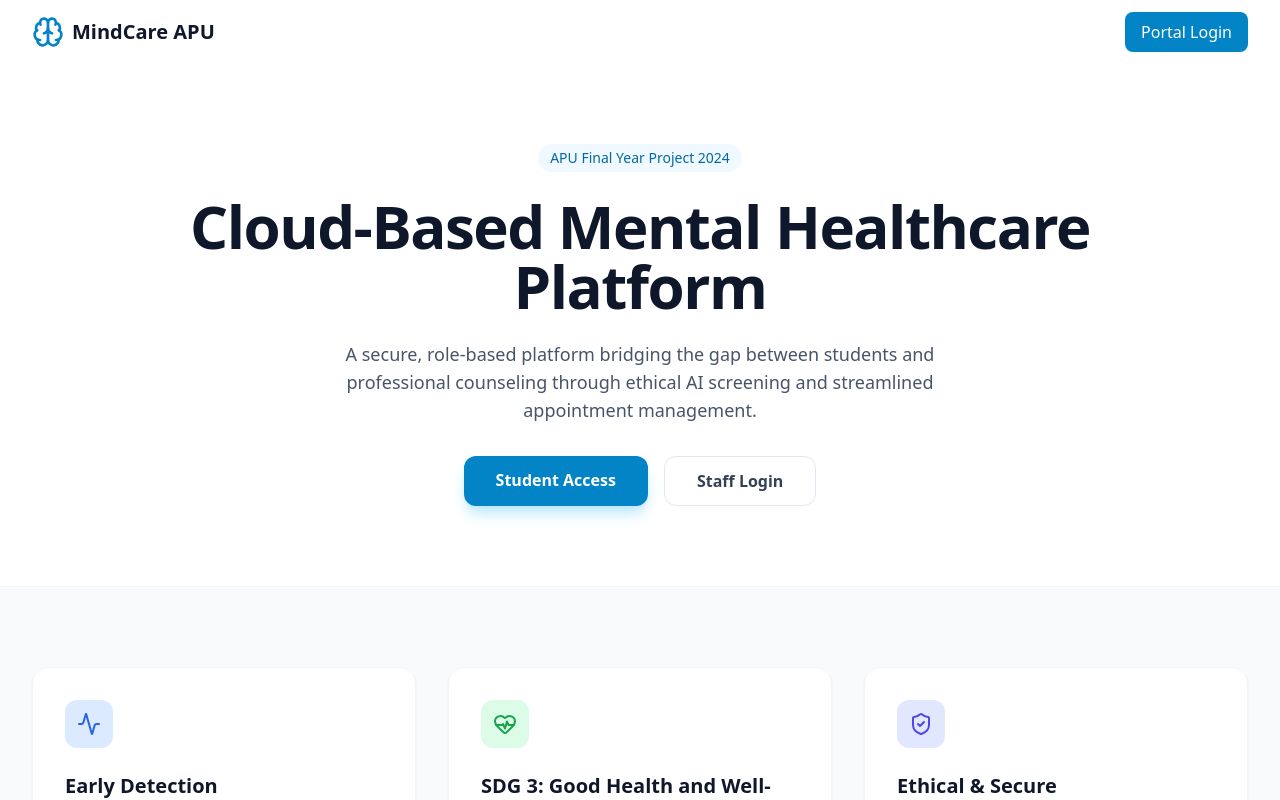
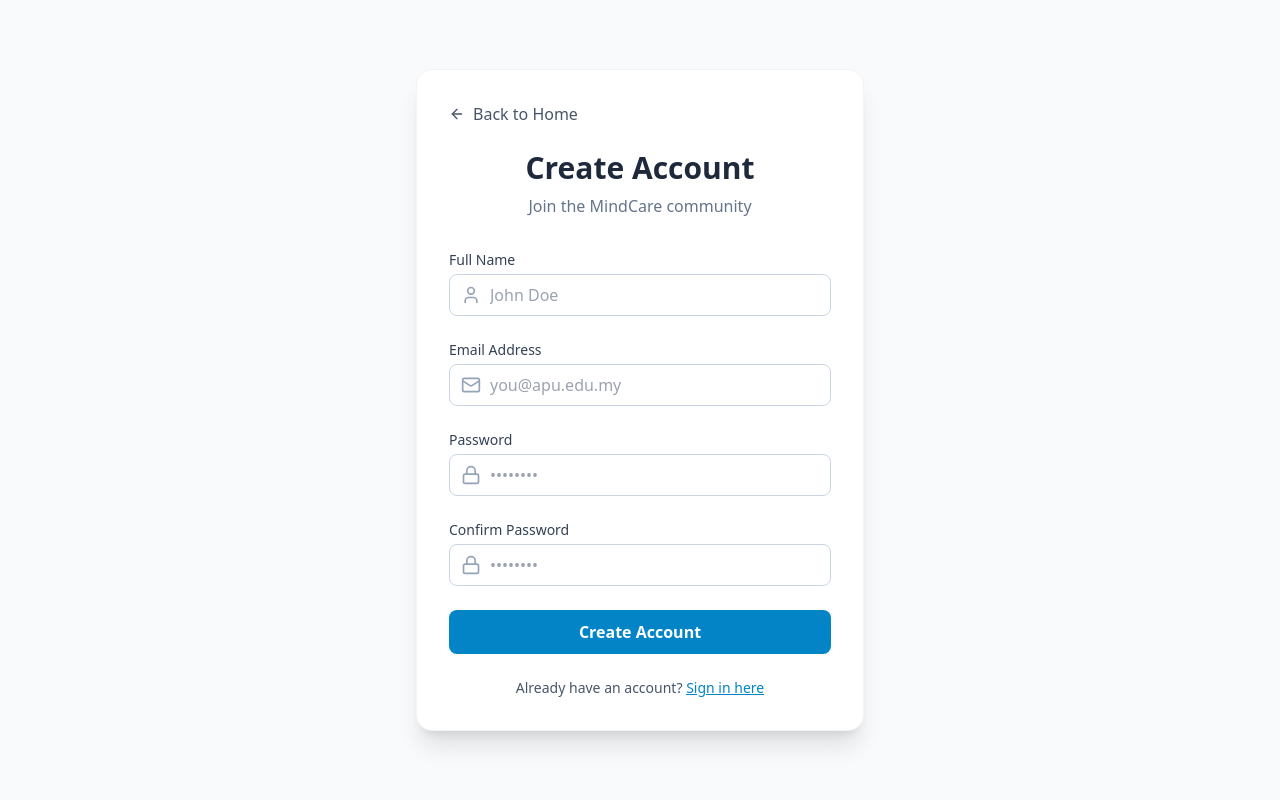
Before and after one commit to RennyW-TALL/fyp_yr, a React (Vite) app in the folder frontend/: page /#/register in a window 1280 px wide. Before the commit this address led to /#/. Shown: the top 800 px of the page. Built offline with nearby package versions, Linux system fonts and the light colour scheme.

Commit message:
added registration page, added back button, adn the switcharoo

```diff
--- a/frontend/App.tsx
+++ b/frontend/App.tsx
@@ -3,6 +3,7 @@
 import { AuthProvider, useAuth } from './context/AuthContext';
 import Layout from './components/Layout';
 import Login from './pages/Login';
+import Register from './pages/Register';
 import Landing from './pages/Landing';
 import StudentDashboard from './pages/student/StudentDashboard';
 import ChatbotPage from './pages/student/ChatbotPage';
@@ -40,6 +41,7 @@
         <Routes>
             <Route path="/" element={<Landing />} />
             <Route path="/login" element={<Login />} />
+            <Route path="/register" element={<Register />} />
 
             {/* Student Routes */}
             <Route path="/student/*" element={
--- a/frontend/pages/Login.tsx
+++ b/frontend/pages/Login.tsx
@@ -2,7 +2,7 @@
 import { useAuth } from '../context/AuthContext';
 import { useNavigate } from 'react-router-dom';
 import { Role } from '../types';
-import { Lock, Mail, Loader2, AlertCircle } from 'lucide-react';
+import { Lock, Mail, Loader2, AlertCircle, ArrowLeft } from 'lucide-react';
 
 const Login = () => {
   const { login, isLoading } = useAuth();
@@ -29,6 +29,10 @@
     }
   };
 
+  const redirectToRegistration = () => {
+    navigate('/register');
+  };
+
   const populateDemo = (role: 'student' | 'admin' | 'counselor') => {
     switch(role) {
         case 'student':
@@ -49,6 +53,14 @@
   return (
     <div className="min-h-screen flex items-center justify-center bg-slate-50 p-4">
       <div className="max-w-md w-full bg-white rounded-2xl shadow-xl p-8 border border-slate-100">
+        <button
+          onClick={() => navigate('/')}
+          className="mb-6 flex items-center gap-2 text-slate-600 hover:text-slate-800 transition-colors"
+        >
+          <ArrowLeft className="h-4 w-4" />
+          Back to Home
+        </button>
+
         <div className="text-center mb-8">
             <h2 className="text-3xl font-bold text-slate-800">Welcome Back</h2>
             <p className="text-slate-500 mt-2">Sign in to access the MindCare portal</p>
@@ -100,6 +112,18 @@
             </button>
         </form>
 
+        <div className="mt-6 text-center">
+            <p className="text-sm text-slate-600">
+                Don't have an account?{' '}
+                <button
+                    onClick={redirectToRegistration}
+                    className="text-brand-600 hover:text-brand-700 font-medium underline"
+                >
+                    Register here
+                </button>
+            </p>
+        </div>
+
         <div className="mt-8 pt-6 border-t border-slate-100">
             <p className="text-xs text-center text-slate-500 mb-3">Quick Fill (Demo Only)</p>
             <div className="flex justify-center gap-2">
--- /dev/null
+++ b/frontend/pages/Register.tsx
@@ -0,0 +1,153 @@
+import React, { useState } from 'react';
+import { useNavigate } from 'react-router-dom';
+import { Lock, Mail, User, ArrowLeft, Loader2, AlertCircle } from 'lucide-react';
+
+const Register = () => {
+  const navigate = useNavigate();
+  const [formData, setFormData] = useState({
+    name: '',
+    email: '',
+    password: '',
+    confirmPassword: ''
+  });
+  const [error, setError] = useState('');
+  const [isLoading, setIsLoading] = useState(false);
+
+  const handleSubmit = async (e: React.FormEvent) => {
+    e.preventDefault();
+    setError('');
+
+    if (formData.password !== formData.confirmPassword) {
+      setError('Passwords do not match');
+      return;
+    }
+
+    setIsLoading(true);
+    // Mock registration logic
+    setTimeout(() => {
+      setIsLoading(false);
+      navigate('/login');
+    }, 1000);
+  };
+
+  const handleInputChange = (e: React.ChangeEvent<HTMLInputElement>) => {
+    setFormData(prev => ({
+      ...prev,
+      [e.target.name]: e.target.value
+    }));
+  };
+
+  return (
+    <div className="min-h-screen flex items-center justify-center bg-slate-50 p-4">
+      <div className="max-w-md w-full bg-white rounded-2xl shadow-xl p-8 border border-slate-100">
+        <button
+          onClick={() => navigate('/')}
+          className="mb-6 flex items-center gap-2 text-slate-600 hover:text-slate-800 transition-colors"
+        >
+          <ArrowLeft className="h-4 w-4" />
+          Back to Home
+        </button>
+
+        <div className="text-center mb-8">
+          <h2 className="text-3xl font-bold text-slate-800">Create Account</h2>
+          <p className="text-slate-500 mt-2">Join the MindCare community</p>
+        </div>
+
+        {error && (
+          <div className="mb-6 p-4 bg-red-50 border-l-4 border-red-500 text-red-700 flex items-start gap-3 rounded-r">
+            <AlertCircle className="h-5 w-5 flex-shrink-0 mt-0.5" />
+            <span className="text-sm font-medium">{error}</span>
+          </div>
+        )}
+
+        <form onSubmit={handleSubmit} className="space-y-6">
+          <div>
+            <label className="block text-sm font-medium text-slate-700 mb-1">Full Name</label>
+            <div className="relative">
+              <User className="absolute left-3 top-1/2 -translate-y-1/2 h-5 w-5 text-slate-400" />
+              <input
+                type="text"
+                name="name"
+                value={formData.name}
+                onChange={handleInputChange}
+                className="w-full pl-10 pr-4 py-2 border border-slate-300 rounded-lg focus:ring-2 focus:ring-brand-500 focus:border-brand-500 outline-none transition-all"
+                placeholder="John Doe"
+                required
+              />
+            </div>
+          </div>
+
+          <div>
+            <label className="block text-sm font-medium text-slate-700 mb-1">Email Address</label>
+            <div className="relative">
+              <Mail className="absolute left-3 top-1/2 -translate-y-1/2 h-5 w-5 text-slate-400" />
+              <input
+                type="email"
+                name="email"
+                value={formData.email}
+                onChange={handleInputChange}
+                className="w-full pl-10 pr-4 py-2 border border-slate-300 rounded-lg focus:ring-2 focus:ring-brand-500 focus:border-brand-500 outline-none transition-all"
+                placeholder="you@apu.edu.my"
+                required
+              />
+            </div>
+          </div>
+
+          <div>
+            <label className="block text-sm font-medium text-slate-700 mb-1">Password</label>
+            <div className="relative">
+              <Lock className="absolute left-3 top-1/2 -translate-y-1/2 h-5 w-5 text-slate-400" />
+              <input
+                type="password"
+                name="password"
+                value={formData.password}
+                onChange={handleInputChange}
+                className="w-full pl-10 pr-4 py-2 border border-slate-300 rounded-lg focus:ring-2 focus:ring-brand-500 focus:border-brand-500 outline-none transition-all"
+                placeholder="••••••••"
+                required
+              />
+            </div>
+          </div>
+
+          <div>
+            <label className="block text-sm font-medium text-slate-700 mb-1">Confirm Password</label>
+            <div className="relative">
+              <Lock className="absolute left-3 top-1/2 -translate-y-1/2 h-5 w-5 text-slate-400" />
+              <input
+                type="password"
+                name="confirmPassword"
+                value={formData.confirmPassword}
+                onChange={handleInputChange}
+                className="w-full pl-10 pr-4 py-2 border border-slate-300 rounded-lg focus:ring-2 focus:ring-brand-500 focus:border-brand-500 outline-none transition-all"
+                placeholder="••••••••"
+                required
+              />
+            </div>
+          </div>
+
+          <button
+            type="submit"
+            disabled={isLoading}
+            className="w-full py-2.5 bg-brand-600 text-white rounded-lg font-semibold hover:bg-brand-700 transition-colors disabled:opacity-50 flex items-center justify-center gap-2"
+          >
+            {isLoading ? <Loader2 className="h-5 w-5 animate-spin" /> : 'Create Account'}
+          </button>
+        </form>
+
+        <div className="mt-6 text-center">
+          <p className="text-sm text-slate-600">
+            Already have an account?{' '}
+            <button
+              onClick={() => navigate('/login')}
+              className="text-brand-600 hover:text-brand-700 font-medium underline"
+            >
+              Sign in here
+            </button>
+          </p>
+        </div>
+      </div>
+    </div>
+  );
+};
+
+export default Register;
```
Also changed, not shown: 1 other file (tests, documents, lock files or other folders).
